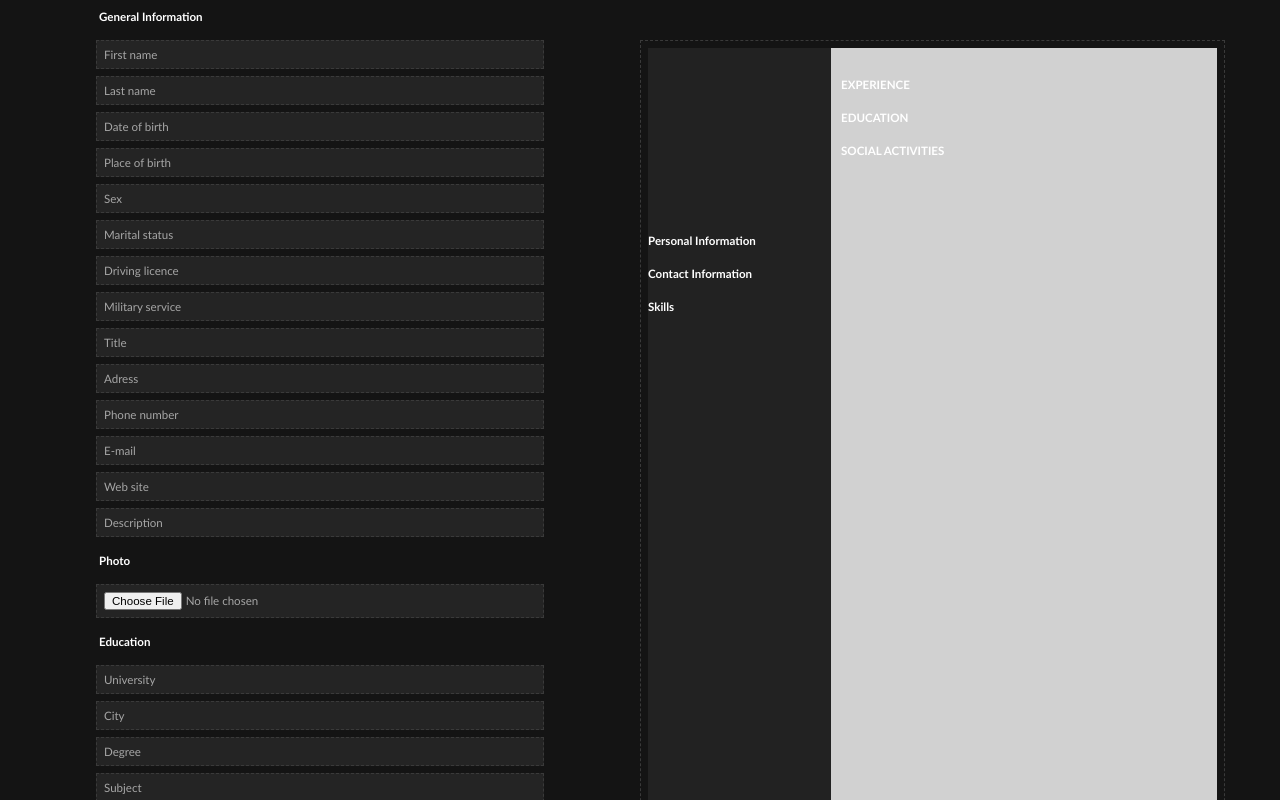
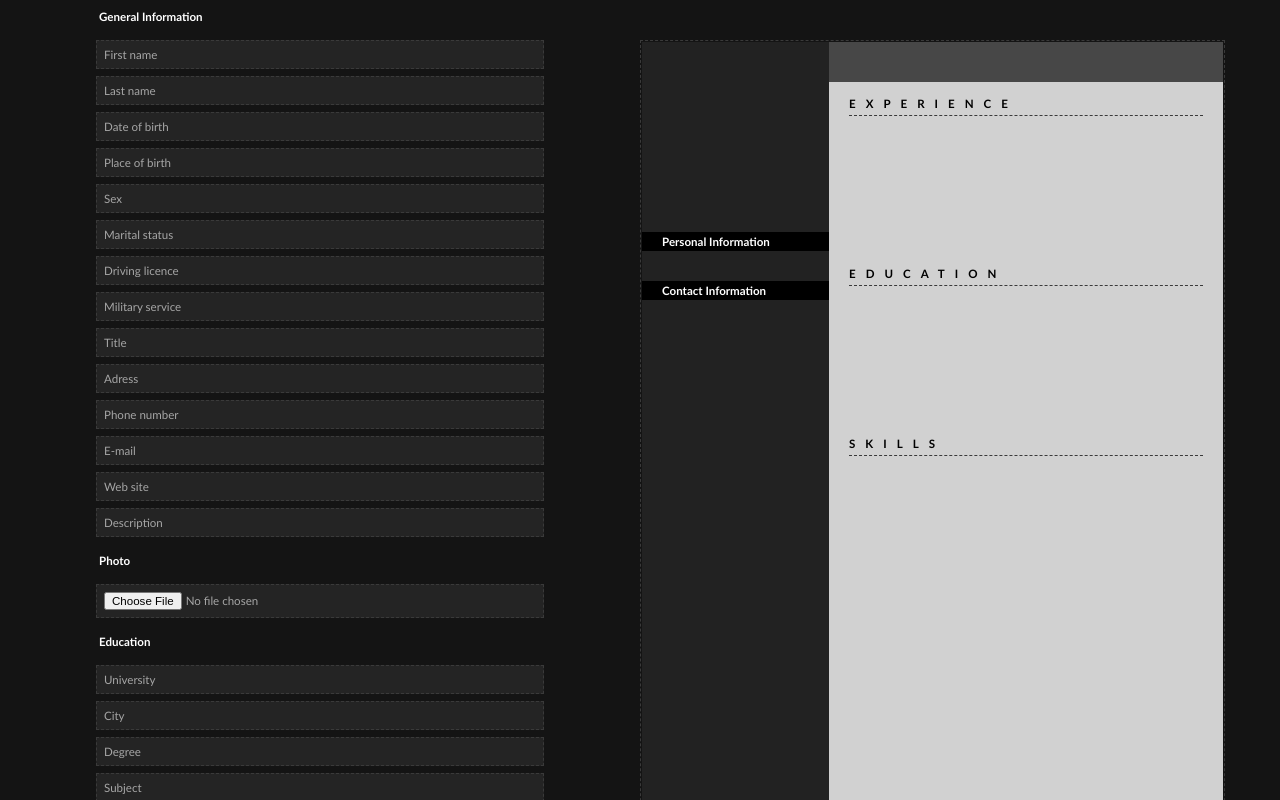
Before and after one commit to fatiharapoglu/cv-generator, a React (Create React App) app: page / in a window 1280 px wide. Shown: the top 800 px of the page. Built offline with nearby package versions, Linux system fonts and the light colour scheme.

Commit message:
visual improvements of preview

```diff
--- a/src/components/c-preview.js
+++ b/src/components/c-preview.js
@@ -91,29 +91,33 @@ const Preview = (props) => {
                             )}
                         </ul>
                     </div>
-                    <div className="preview-skills">
-                        <h1>Skills</h1>
+                    <div className="preview-hobbies">
+                        {props.hobbies.hobby1 !== "" && <h1>Social Activities</h1>}
                         <ol>
-                            {props.skills.skill1 !== "" && <li>{props.skills.skill1}</li>}
-                            {props.skills.skill2 !== "" && <li>{props.skills.skill2}</li>}
-                            {props.skills.skill3 !== "" && <li>{props.skills.skill3}</li>}
-                            {props.skills.skill4 !== "" && <li>{props.skills.skill4}</li>}
-                            {props.skills.skill5 !== "" && <li>{props.skills.skill5}</li>}
-                            {props.skills.skill6 !== "" && <li>{props.skills.skill6}</li>}
-                            {props.skills.skill7 !== "" && <li>{props.skills.skill7}</li>}
-                            {props.skills.skill8 !== "" && <li>{props.skills.skill8}</li>}
+                            {props.hobbies.hobby1 !== "" && <li>{props.hobbies.hobby1}</li>}
+                            {props.hobbies.hobby2 !== "" && <li>{props.hobbies.hobby2}</li>}
+                            {props.hobbies.hobby3 !== "" && <li>{props.hobbies.hobby3}</li>}
+                            {props.hobbies.hobby4 !== "" && <li>{props.hobbies.hobby4}</li>}
+                            {props.hobbies.hobby5 !== "" && <li>{props.hobbies.hobby5}</li>}
+                            {props.hobbies.hobby6 !== "" && <li>{props.hobbies.hobby6}</li>}
+                            {props.hobbies.hobby7 !== "" && <li>{props.hobbies.hobby7}</li>}
+                            {props.hobbies.hobby8 !== "" && <li>{props.hobbies.hobby8}</li>}
                         </ol>
                     </div>
                 </div>
                 <div className="right-preview">
                     <div className="preview-header">
                         {props.general.name !== "" && props.general.lastName !== "" && (
-                            <li>
+                            <li className="header-name">
                                 {props.general.name} {props.general.lastName}
                             </li>
                         )}
-                        {props.general.title !== "" && <li>{props.general.title}</li>}
-                        {props.general.desc !== "" && <li>{props.general.desc}</li>}
+                        {props.general.title !== "" && (
+                            <li className="header-title">{props.general.title}</li>
+                        )}
+                        {props.general.desc !== "" && (
+                            <li className="header-description">{props.general.desc}</li>
+                        )}
                     </div>
                     <div className="preview-main">
                         <div className="preview-experience">
@@ -156,18 +160,18 @@ const Preview = (props) => {
                                 </div>
                             )}
                         </div>
-                        <div className="preview-hobbies">
-                            <h1>SOCIAL ACTIVITIES</h1>
-                            <ul>
-                                {props.hobbies.hobby1 !== "" && <li>{props.hobbies.hobby1}</li>}
-                                {props.hobbies.hobby2 !== "" && <li>{props.hobbies.hobby2}</li>}
-                                {props.hobbies.hobby3 !== "" && <li>{props.hobbies.hobby3}</li>}
-                                {props.hobbies.hobby4 !== "" && <li>{props.hobbies.hobby4}</li>}
-                                {props.hobbies.hobby5 !== "" && <li>{props.hobbies.hobby5}</li>}
-                                {props.hobbies.hobby6 !== "" && <li>{props.hobbies.hobby6}</li>}
-                                {props.hobbies.hobby7 !== "" && <li>{props.hobbies.hobby7}</li>}
-                                {props.hobbies.hobby8 !== "" && <li>{props.hobbies.hobby8}</li>}
-                            </ul>
+                        <div className="preview-skills">
+                            <h1>SKILLS</h1>
+                            <ol>
+                                {props.skills.skill1 !== "" && <li>{props.skills.skill1}</li>}
+                                {props.skills.skill2 !== "" && <li>{props.skills.skill2}</li>}
+                                {props.skills.skill3 !== "" && <li>{props.skills.skill3}</li>}
+                                {props.skills.skill4 !== "" && <li>{props.skills.skill4}</li>}
+                                {props.skills.skill5 !== "" && <li>{props.skills.skill5}</li>}
+                                {props.skills.skill6 !== "" && <li>{props.skills.skill6}</li>}
+                                {props.skills.skill7 !== "" && <li>{props.skills.skill7}</li>}
+                                {props.skills.skill8 !== "" && <li>{props.skills.skill8}</li>}
+                            </ol>
                         </div>
                     </div>
                 </div>
--- a/src/styles/style.css
+++ b/src/styles/style.css
@@ -5,12 +5,14 @@
     --primary: rgb(255 255 255);
     --secondary: rgb(36 36 36);
     --third: rgb(166 166 166);
+    --fourth: black;
     --font-1: "Gill Sans", "Gill Sans MT", Calibri, "Trebuchet MS", sans-serif;
     --font-2: Verdana, Geneva, Tahoma, sans-serif;
     --border: 1px dashed rgb(58, 58, 58);
     --preview-color-1: rgb(34, 34, 34);
     --preview-color-2: rgb(209, 209, 209);
-    --preview-color-3: rgb(107, 0, 0);
+    --preview-color-3: rgb(71, 71, 71);
+    --preview-color-4: rgb(15, 15, 15);
 }
 
 * {
@@ -75,7 +77,7 @@ body {
     border: var(--border);
     width: 585px;
     aspect-ratio: 0.7;
-    padding: 7px;
+    padding: 1px;
     display: flex;
 }
 
@@ -85,6 +87,7 @@ body {
     background-color: var(--preview-color-1);
     display: flex;
     flex-direction: column;
+    gap: 10px;
 }
 
 .right-preview {
@@ -98,6 +101,7 @@ body {
     width: 80%;
     aspect-ratio: 1;
     margin-top: 20px;
+    align-self: center;
 }
 
 .preview-photo img {
@@ -107,16 +111,35 @@ body {
     box-shadow: 0px 0px 10px 0px black;
 }
 
+.left-preview h1 {
+    margin: 10px 0 10px 0;
+    margin-left: -20px;
+    padding: 3px 0 3px 20px;
+    background-color: var(--fourth);
+}
+
+.left-preview li {
+    margin: 10px 0 10px 0;
+}
+
+.left-preview span {
+    font-weight: bold;
+}
+
 .preview-general {
-    margin-top: 20px;
+    padding-left: 20px;
 }
 
 .preview-contact {
-    margin-top: 20px;
+    padding-left: 20px;
 }
 
-.preview-skills {
-    margin-top: 20px;
+.preview-hobbies li {
+    margin: 0;
+}
+
+.preview-hobbies {
+    padding-left: 20px;
 }
 
 ol li {
@@ -132,18 +155,69 @@ ol li {
 }
 
 .preview-header {
-    color: var(--preview-color-3);
+    background-color: var(--preview-color-3);
+    margin: -10px;
+    padding: 20px;
+}
+
+.header-name {
+    text-align: center;
+    font-size: 2rem;
+}
+
+.header-title {
+    text-align: center;
+    font-size: 1rem;
+}
+
+.header-description {
+    text-align: justify;
+    font-size: 0.65rem;
+    padding-top: 20px;
+}
+
+.preview-main h1 {
+    letter-spacing: 10px;
+    padding: 5px 0;
+    color: var(--fourth);
+    border-bottom: var(--border);
+}
+
+.preview-experience-1 {
+    padding-top: 10px;
+}
+
+.preview-experience-2 {
+    padding-top: 10px;
+}
+
+.preview-education-1 {
+    padding-top: 10px;
+}
+
+.preview-education-2 {
+    padding-top: 10px;
+}
+
+.preview-skills ol {
+    padding-top: 10px;
+}
+
+.preview-main {
+    padding: 0 10px;
 }
 
 .preview-education {
     margin-top: 20px;
+    height: 150px;
 }
 
 .preview-experience {
     margin-top: 20px;
+    height: 150px;
 }
 
-.preview-hobbies {
+.preview-skills {
     margin-top: 20px;
 }
 
```
